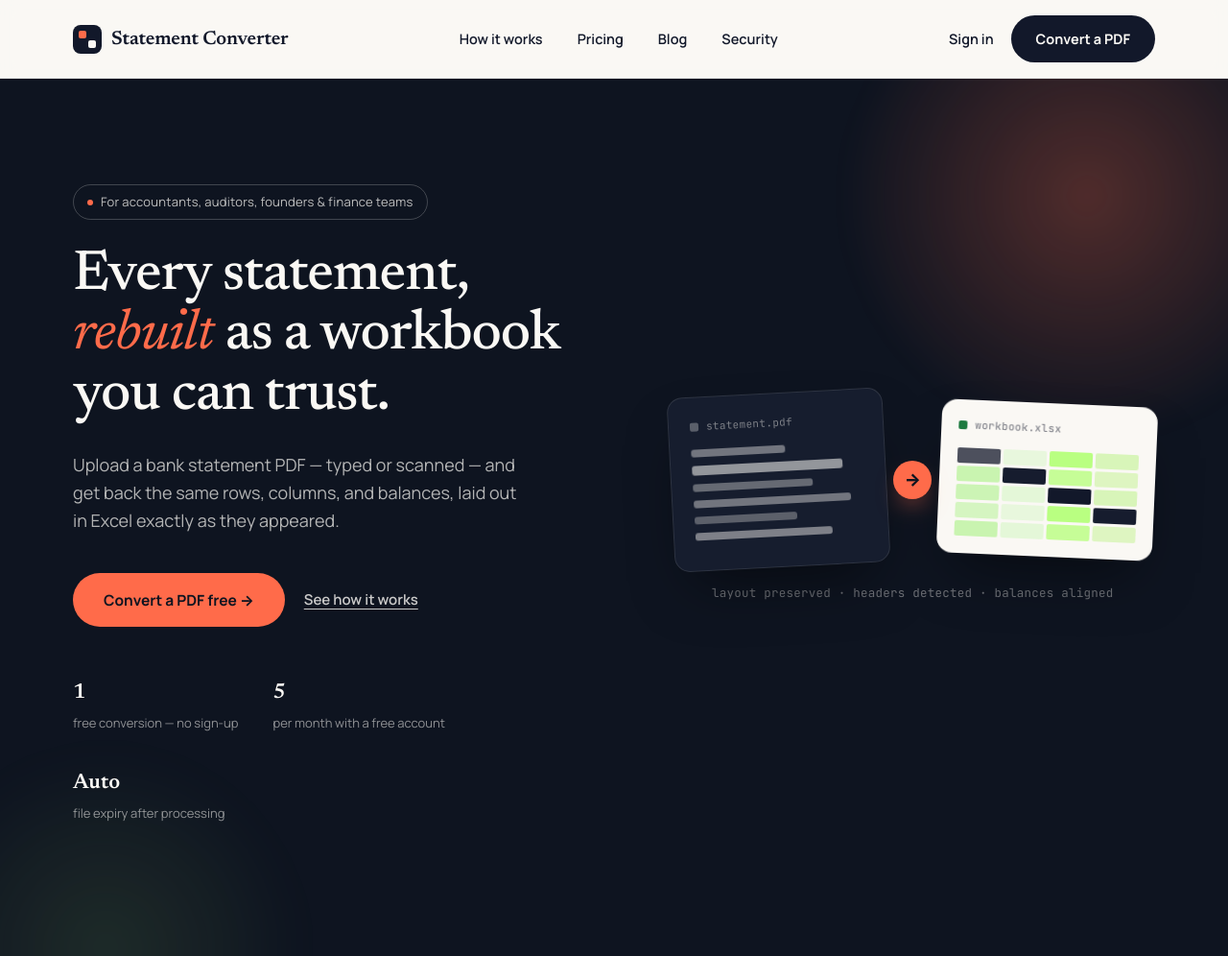
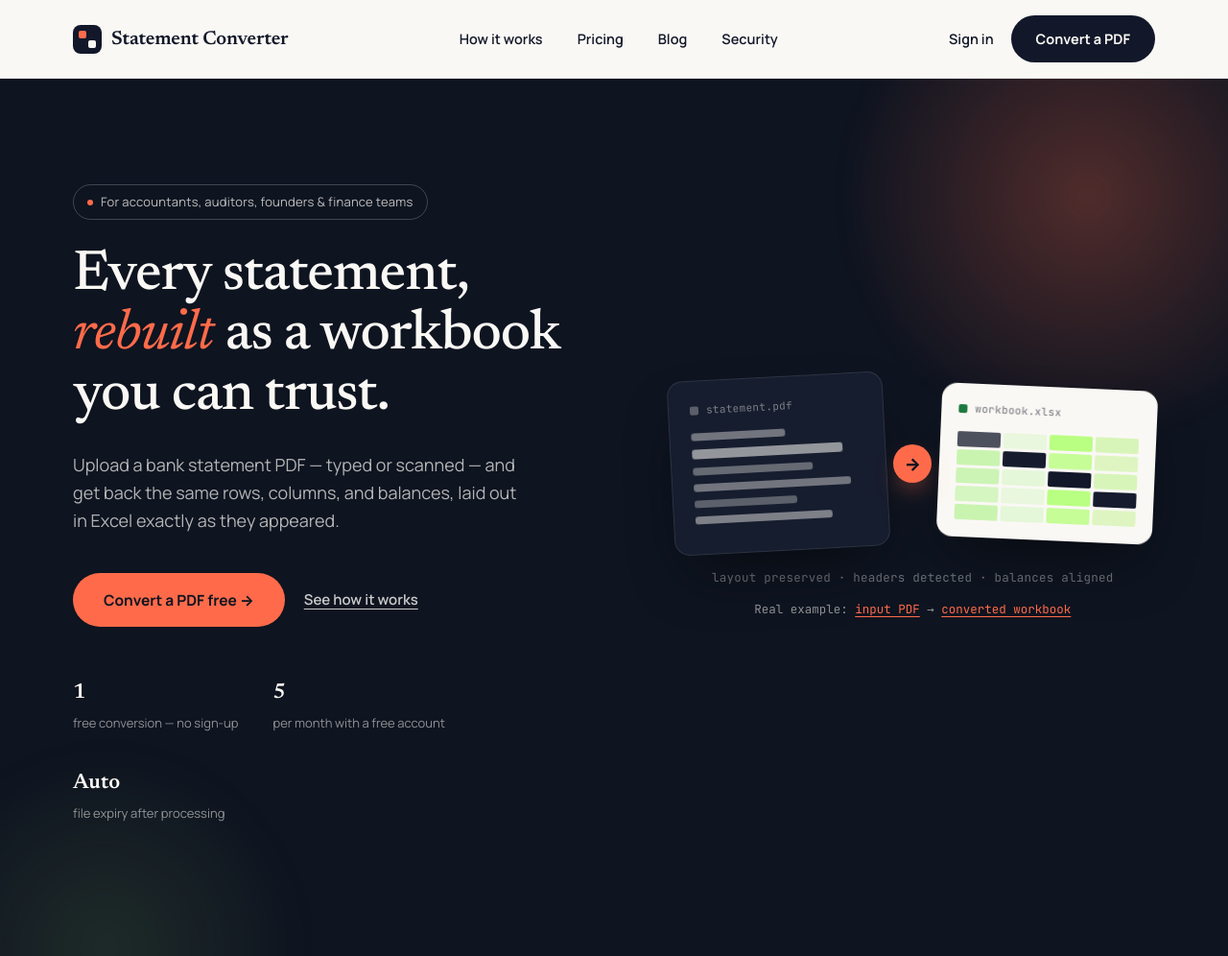
Before and after one commit to The-Product-Guy/bankstatementpdftoexcel.online, a Flask app: page / in a window 1280 px wide. Shown: the top 996 px of the page at 96% size. Run offline with Flask 3, Linux system fonts and the light colour scheme; data comes from the database, SQL or seed files in the repository; data that the repository does not hold is empty; some libraries are stand-ins or nearby versions.

Commit message:
Fix stale claims and ship a real downloadable sample
- Blog: describe the actual exact-copy workbook (bank headers +
  Full_Text sheet), not the retired two-sheet normalized output
- Pricing FAQ + JSON-LD: drop the unbacked 14-day trial claim
- Home hero links a real sample statement PDF and its actual
  converted workbook (produced by the pipeline end-to-end;
  synthetic DEMO BANK data, whitelisted past the *.pdf ignore)

Co-Authored-By: Claude Fable 5 <noreply@anthropic.com>

```diff
--- a/static/styles.css
+++ b/static/styles.css
@@ -702,6 +702,21 @@ table.workbook td.num {
   letter-spacing: 0.02em;
   margin-top: 18px;
 }
+
+.sample-links {
+  text-align: center;
+  font-size: 12.5px;
+  color: rgba(250, 248, 244, 0.55);
+  margin-top: 6px;
+}
+
+.sample-links a {
+  color: var(--coral);
+  text-decoration: underline;
+  text-underline-offset: 3px;
+}
+
+.sample-links a:hover { color: var(--cream); }
 
 .chip-strip {
   padding: 22px var(--pad-x);
--- a/templates/blogs.html
+++ b/templates/blogs.html
@@ -92,7 +92,7 @@
                         <li><strong>Upload your PDF</strong> - drag-and-drop or browse. We accept files up to 500 MB on Enterprise plans.</li>
                         <li><strong>Automatic detection</strong> - our engine figures out if the PDF is text-based (digital) or image-based (scanned) and picks the right extraction method.</li>
                         <li><strong>OCR for scanned PDFs</strong> - scanned statements go through OCR and table-structure detection to recover rows and columns.</li>
-                        <li><strong>Download your Excel</strong> - the result has two sheets: <em>Raw_Statement</em> (exactly as extracted) and <em>Normalized_Transactions</em> (standardized columns for pivot tables).</li>
+                        <li><strong>Download your Excel</strong> - the workbook mirrors your statement: the bank's own column headers with one row per transaction, plus a <em>Full_Text</em> sheet carrying every line of the PDF so nothing is silently dropped.</li>
                     </ol>
                     <p>Text PDFs usually take 10-30 seconds. Scanned documents take 1-3 minutes.</p>
                     <p><a class="blog-inline-cta" href="{{ url_for('converter.dashboard') }}" data-track-event="blog_inline_cta_click">Convert a PDF Free</a></p>
--- a/templates/home.html
+++ b/templates/home.html
@@ -145,6 +145,7 @@
                     </div>
                 </div>
                 <p class="transform-caption mono">layout preserved · headers detected · balances aligned</p>
+                <p class="sample-links mono">Real example: <a href="{{ url_for('static', filename='sample-statement.pdf') }}" download data-track-event="sample_pdf_download">input PDF</a> → <a href="{{ url_for('static', filename='sample-statement.xlsx') }}" download data-track-event="sample_xlsx_download">converted workbook</a></p>
             </div>
         </div>
     </section>
--- a/templates/pricing.html
+++ b/templates/pricing.html
@@ -106,7 +106,7 @@
       "name": "Is there a free trial?",
       "acceptedAnswer": {
         "@type": "Answer",
-        "text": "The Free plan is always free. Pro and Enterprise come with a 14-day trial."
+        "text": "The Free plan is always free — 5 conversions a month, no card required. Paid plans bill from the day you subscribe and can be cancelled anytime."
       }
     },
     {
@@ -236,7 +236,7 @@
             </details>
             <details class="faq-item">
                 <summary><span>Is there a free trial?</span><span class="faq-icon" aria-hidden="true">+</span></summary>
-                <p>The Free plan is always free. Pro and Enterprise come with a 14-day trial.</p>
+                <p>The Free plan is always free — 5 conversions a month, no card required. Paid plans bill from the day you subscribe and can be cancelled anytime.</p>
             </details>
             <details class="faq-item">
                 <summary><span>What happens if I go over my limit?</span><span class="faq-icon" aria-hidden="true">+</span></summary>
```
Also changed, not shown: 3 other files.
